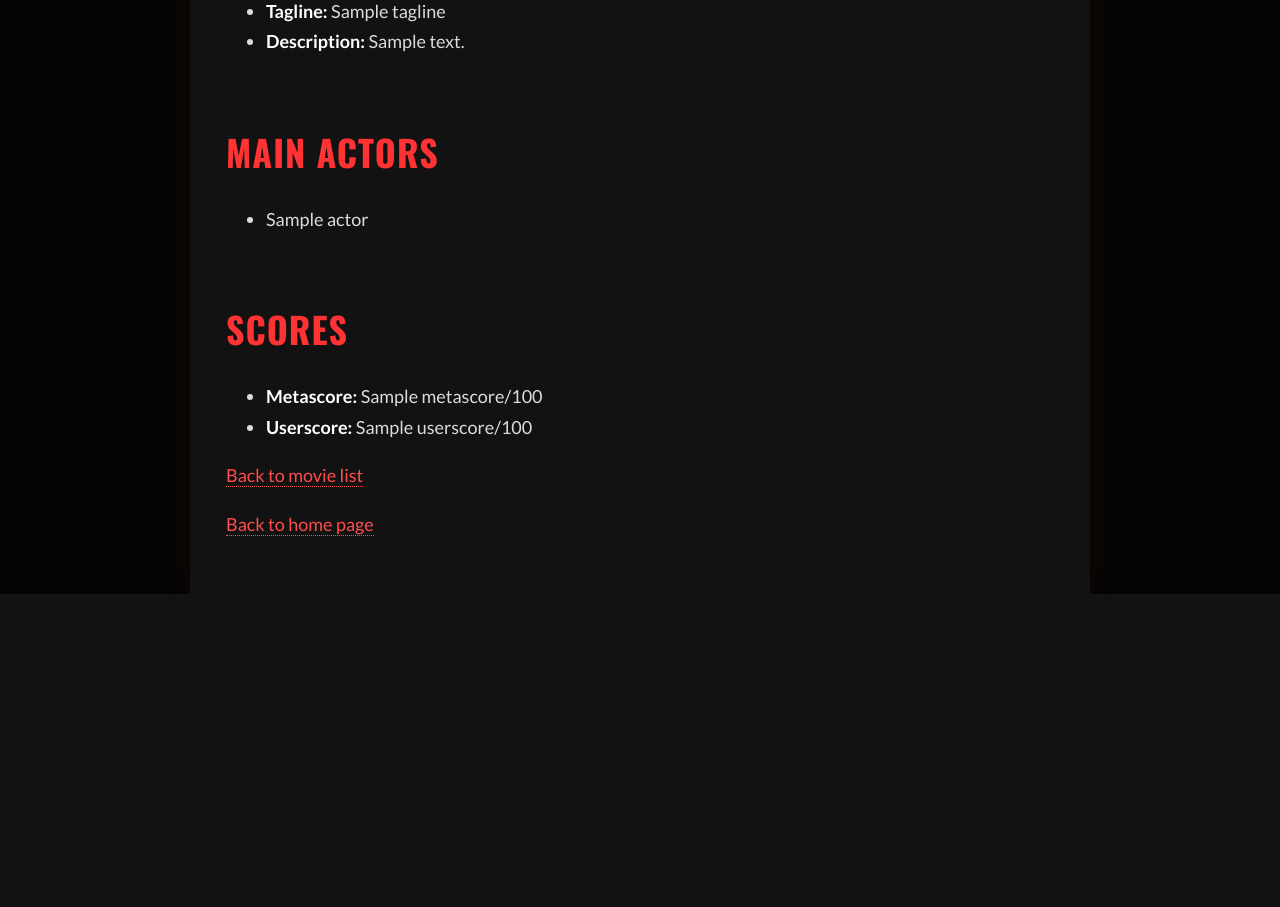
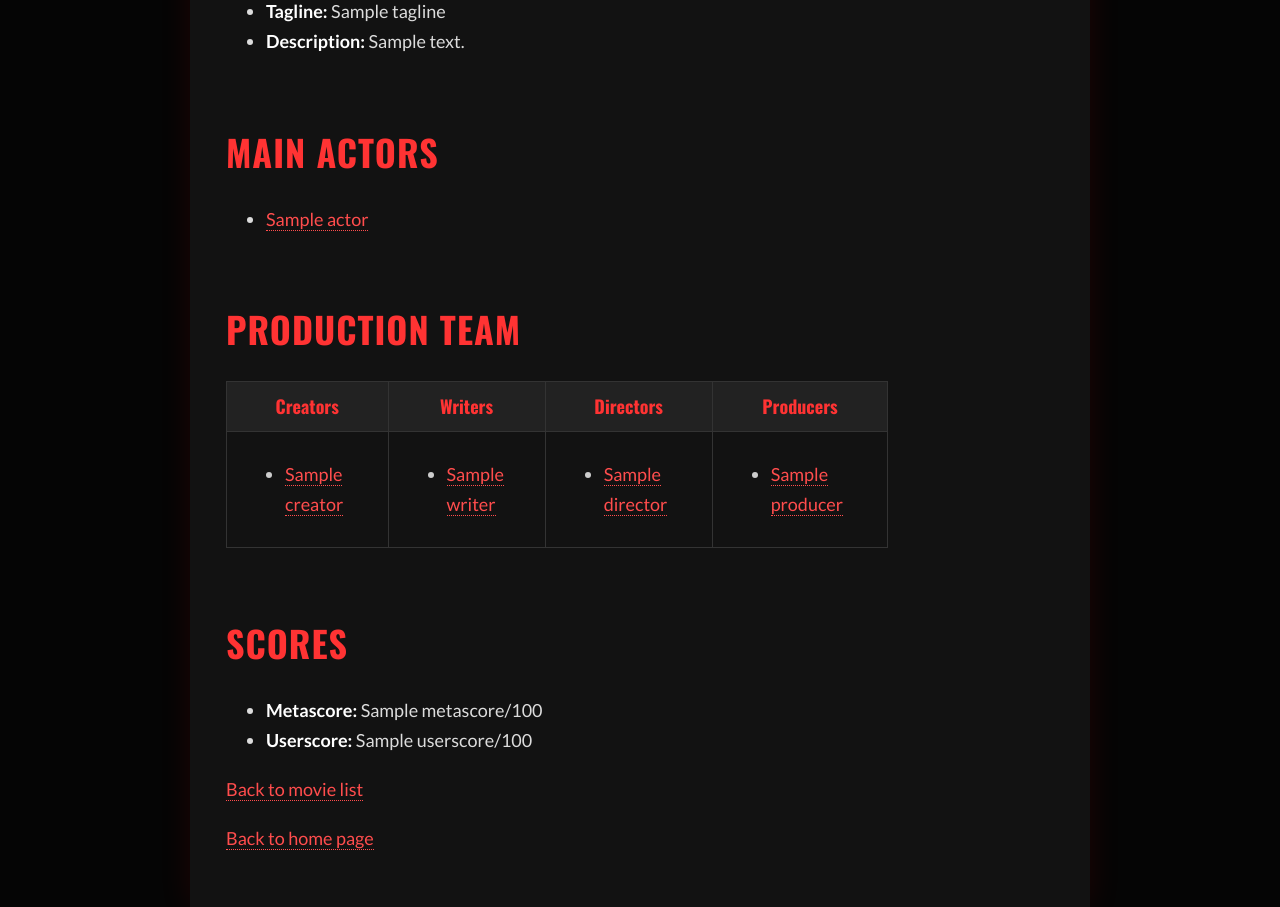
Before and after one commit to lara-queirogaa/Metacritics-website, a Flask app: template templates/movie.html in a window 1280 px wide. Shown: the part 528-1435 px from the top of the page. Before the commit the page ends 1122 px from the top, so only its background shows below. Run offline with Flask 3, Linux system fonts and the light colour scheme; the template is opened without the code that fills it: most values are stand-ins (such as "Sample title", 1, 10 or a date in 2020).

Commit message:
Enhance movie template with actor and production links

```diff
--- a/templates/movie.html
+++ b/templates/movie.html
@@ -39,14 +39,81 @@
 
     <h2>Main actors</h2>
     {% if actors %}
-        <ul>
-        {% for a in actors %}
-            <li>{{ a.name }}</li>
-        {% endfor %}
-        </ul>
+        <p>
+            <ul>
+            {% for a in actors %}
+                <li><a href="/person/{{ a.person_id }}/">{{ a.name }}</a>{% if not loop.last %}, {% endif %}</li>
+            {% endfor %}
+            </ul>
+        </p>
     {% else %}
         <p>No actors in dataset</p>
     {% endif %}
+
+    <h2>Production Team</h2>
+
+    <table border="1" style="border-collapse: collapse; width: 80%;">
+        <tr>
+            <th>Creators</th>
+            <th>Writers</th>
+            <th>Directors</th>
+            <th>Producers</th>
+        </tr>
+        <tr>
+            <!-- Creators -->
+            <td>
+                {% if creators %}
+                    <ul>
+                    {% for c in creators %}
+                        <li><a href="/person/{{ c.person_id }}/">{{ c.name }}</a></li>
+                    {% endfor %}
+                    </ul>
+                {% else %}
+                    None
+                {% endif %}
+            </td>
+
+            <!-- Writers -->
+            <td>
+                {% if writers %}
+                    <ul>
+                    {% for w in writers %}
+                        <li><a href="/person/{{ w.person_id }}/">{{ w.name }}</a></li>
+                    {% endfor %}
+                    </ul>
+                {% else %}
+                    None
+                {% endif %}
+            </td>
+
+            <!-- Directors -->
+            <td>
+                {% if directors %}
+                    <ul>
+                    {% for d in directors %}
+                        <li><a href="/person/{{ d.person_id }}/">{{ d.name }}</a></li>
+                    {% endfor %}
+                    </ul>
+                {% else %}
+                    None
+                {% endif %}
+            </td>
+
+            <!-- Producers -->
+            <td>
+                {% if producers %}
+                    <ul>
+                    {% for p in producers %}
+                        <li><a href="/production-companies/{{ p.producer_id }}/">{{ p.name }}</a></li>
+                    {% endfor %}
+                    </ul>
+                {% else %}
+                    No producers
+                {% endif %}
+            </td>
+        </tr>
+    </table>
+
 
     <h2>Scores</h2>
     {% if scores %}
```
